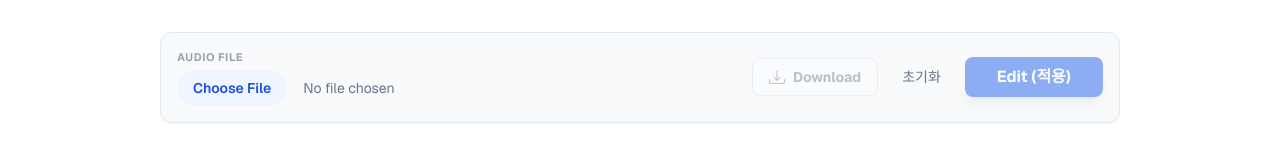
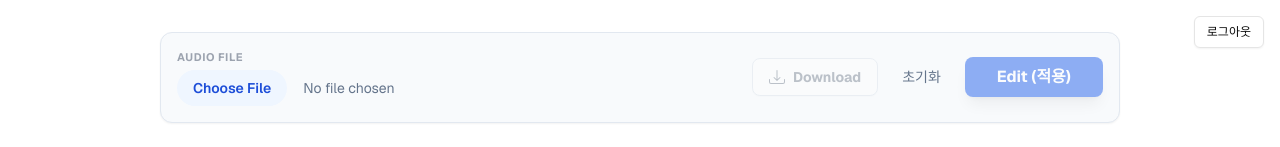
Before and after one commit to CineLingo/Audio_editing_web_service, a Next.js app: page /ui in a window 1280 px wide. Shown: the top 147 px of the page. Built offline with nearby package versions, Linux system fonts and the light colour scheme; no server answers.

Commit message:
[Modify] 기존 protected 페이지에서 ui 페이지로 이동하도록 수정, ui 페이지 우측 상단 로그아웃 버튼 추가

```diff
--- a/app/auth/callback/route.ts
+++ b/app/auth/callback/route.ts
@@ -4,7 +4,7 @@ import { NextResponse, type NextRequest } from "next/server";
 export async function GET(request: NextRequest) {
   const url = new URL(request.url);
   const code = url.searchParams.get("code");
-  const next = url.searchParams.get("next") ?? "/protected";
+  const next = url.searchParams.get("next") ?? "/ui";
 
   if (!code) {
     return NextResponse.redirect(
--- a/app/ui/page.tsx
+++ b/app/ui/page.tsx
@@ -7,6 +7,7 @@ import { TranscriptEditor } from './components/TranscriptEditor';
 import { useSelections } from './hooks/useSelections';
 import { useTranscript } from './hooks/useTranscript';
 import type { Selection, WhisperWord } from './ui.types';
+import { LogoutButton } from '@/components/logout-button';
 
 export default function UIPage() {
   const [audioUrl, setAudioUrl] = useState<string | null>(null);
@@ -79,6 +80,12 @@ export default function UIPage() {
 
   return (
     <main className="flex flex-col gap-6 p-8 max-w-5xl mx-auto">
+      <LogoutButton
+        label="로그아웃"
+        variant="outline"
+        size="sm"
+        className="fixed top-4 right-4 z-50"
+      />
       <div className="flex items-center justify-between bg-slate-50 p-4 rounded-xl border border-slate-200 shadow-sm">
         <div className="flex items-center gap-6">
           <AudioUploader onFileSelect={(url) => {
--- a/components/login-form.tsx
+++ b/components/login-form.tsx
@@ -64,7 +64,7 @@ export function LoginForm({
       });
       if (error) throw error;
       // Update this route to redirect to an authenticated route. The user already has an active session.
-      router.push("/protected");
+      router.push("/ui");
     } catch (error: unknown) {
       setError(error instanceof Error ? error.message : "An error occurred");
     } finally {
@@ -80,7 +80,7 @@ export function LoginForm({
     const { error } = await supabase.auth.signInWithOAuth({
       provider: "google",
       options: {
-        redirectTo: `${window.location.origin}/auth/callback?next=/protected`,
+        redirectTo: `${window.location.origin}/auth/callback?next=/ui`,
       },
     });
 
--- a/components/logout-button.tsx
+++ b/components/logout-button.tsx
@@ -2,9 +2,14 @@
 
 import { createClient } from "@/lib/supabase/client";
 import { Button } from "@/components/ui/button";
+import type { ButtonProps } from "@/components/ui/button";
 import { useRouter } from "next/navigation";
 
-export function LogoutButton() {
+type LogoutButtonProps = Omit<ButtonProps, "onClick"> & {
+  label?: string;
+};
+
+export function LogoutButton({ label = "Logout", ...buttonProps }: LogoutButtonProps) {
   const router = useRouter();
 
   const logout = async () => {
@@ -13,5 +18,9 @@ export function LogoutButton() {
     router.push("/auth/login");
   };
 
-  return <Button onClick={logout}>Logout</Button>;
+  return (
+    <Button onClick={logout} {...buttonProps}>
+      {label}
+    </Button>
+  );
 }
--- a/components/sign-up-form.tsx
+++ b/components/sign-up-form.tsx
@@ -69,7 +69,7 @@ export function SignUpForm({
         email,
         password,
         options: {
-          emailRedirectTo: `${window.location.origin}/protected`,
+          emailRedirectTo: `${window.location.origin}/ui`,
         },
       });
       if (error) throw error;
@@ -89,7 +89,7 @@ export function SignUpForm({
     const { error } = await supabase.auth.signInWithOAuth({
       provider: "google",
       options: {
-        redirectTo: `${window.location.origin}/auth/callback?next=/protected`,
+        redirectTo: `${window.location.origin}/auth/callback?next=/ui`,
       },
     });
 
--- a/components/update-password-form.tsx
+++ b/components/update-password-form.tsx
@@ -34,7 +34,7 @@ export function UpdatePasswordForm({
       const { error } = await supabase.auth.updateUser({ password });
       if (error) throw error;
       // Update this route to redirect to an authenticated route. The user already has an active session.
-      router.push("/protected");
+      router.push("/ui");
     } catch (error: unknown) {
       setError(error instanceof Error ? error.message : "An error occurred");
     } finally {
```
Also changed, not shown: lib/supabase/proxy.ts (+4 -4 lines).
